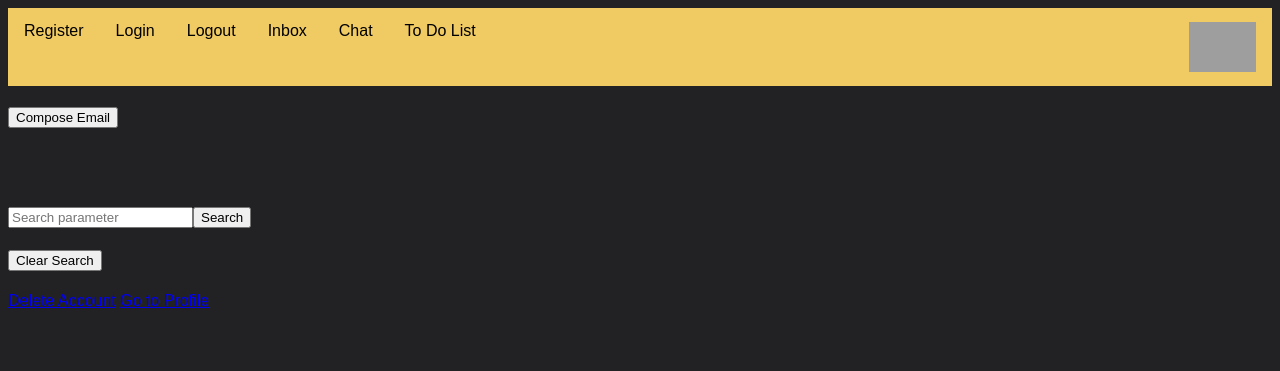
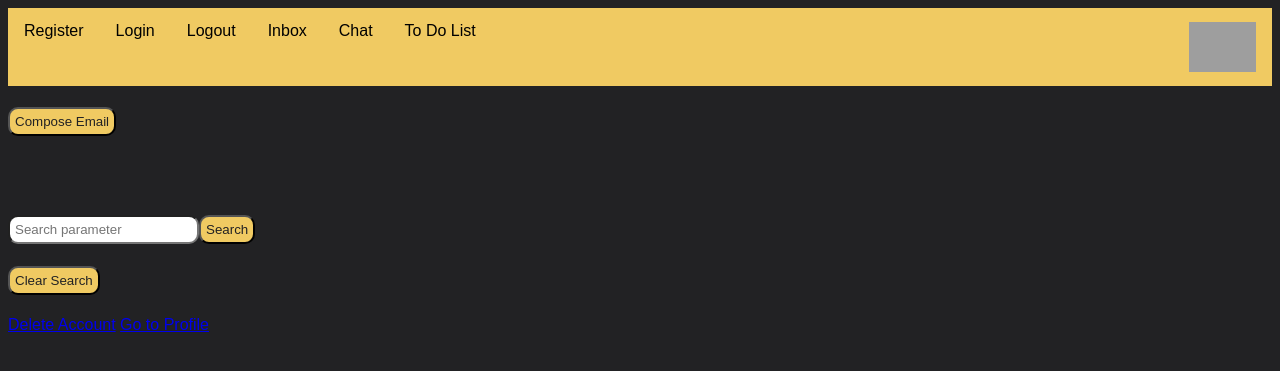
Before and after one commit to PioRomo/131-email-client, a Python web app: template 02_flask_with_file_structure/app/templates/inbox.html in a window 1280 px wide. Shown: the top 371 px of the page. Run offline with Jinja, Linux system fonts and the light colour scheme; the template is opened without the code that fills it, so the values that code supplies are empty; some web fonts are replaced; grey boxes are pictures that could not be loaded.

Commit message:
update buttons and textforms

```diff
--- a/02_flask_with_file_structure/app/static/styles.css
+++ b/02_flask_with_file_structure/app/static/styles.css
@@ -88,6 +88,20 @@ li a:hover{
 
 }
 
+.textBox{
+  border-radius: 10px;
+  padding:5px;
+}
+
+.btn{
+  background-color:#f0ca62;
+  border-radius: 10px;
+  padding:5px;
+  color:#222224;
+
+
+}
+
 .active{
   background-color:#968808;
 }
```
